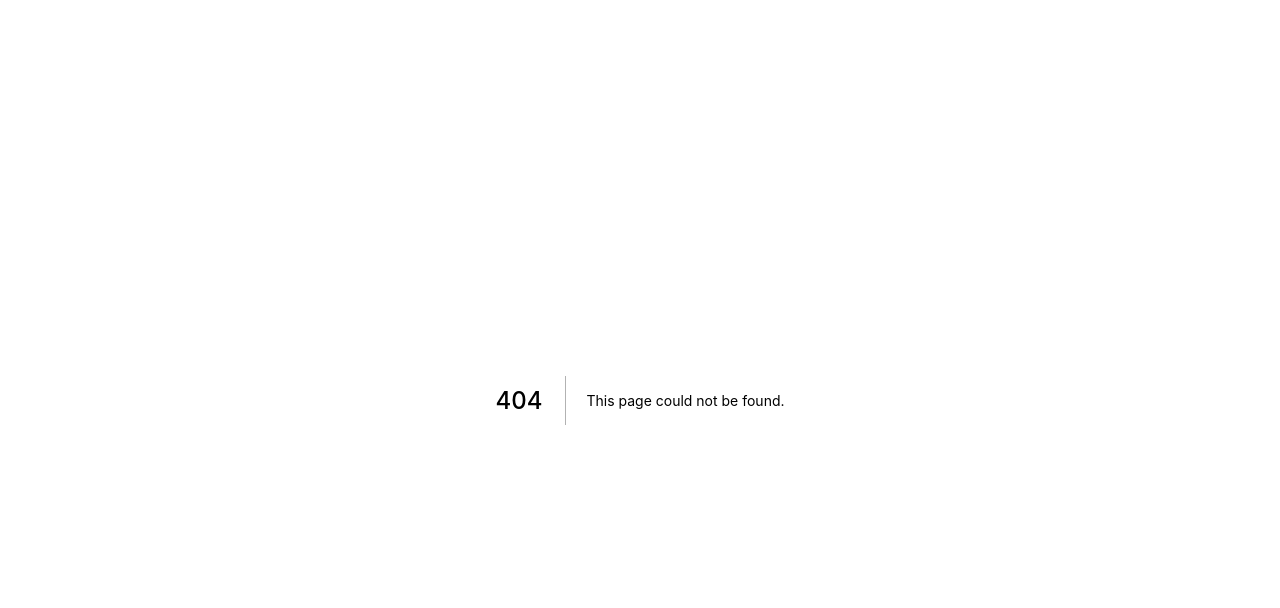
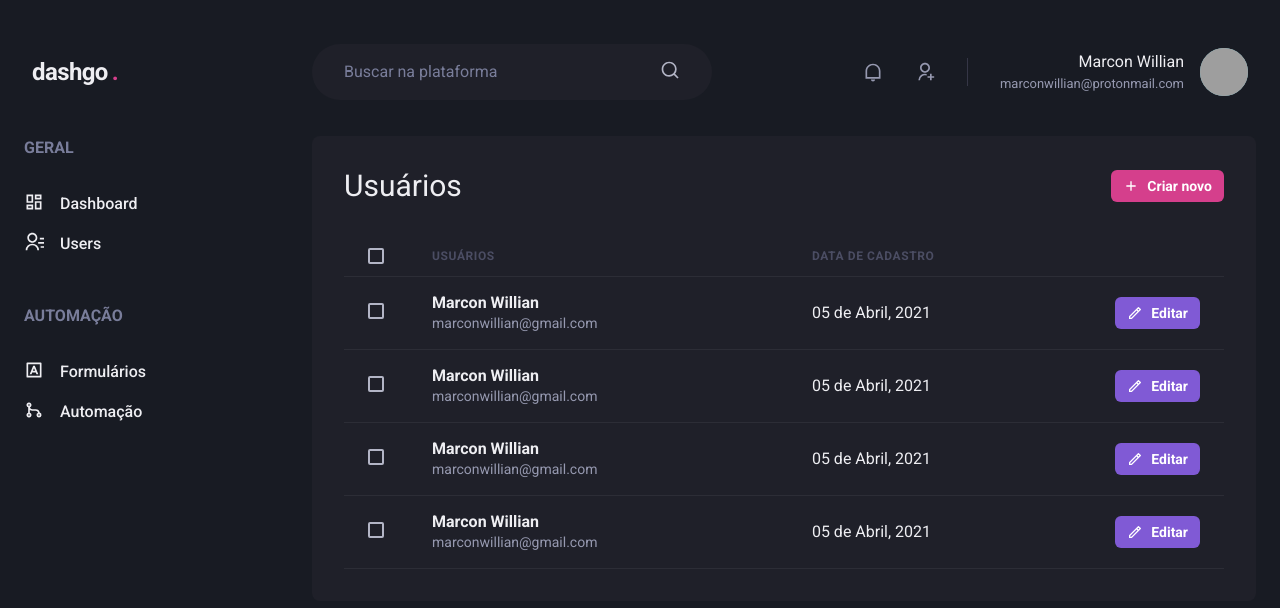
Before and after one commit to MarconWillian-Study/_ignite-dash-go, a Next.js app: page /users in a window 1280 px wide. Before the commit this address had no page. Shown: the top 608 px of the page. Built offline with nearby package versions, Linux system fonts and the light colour scheme; grey boxes are pictures that could not be loaded.

Commit message:
chore ✨:  Add sidebar and update base of Dashboard

```diff
--- a/package.json
+++ b/package.json
@@ -12,9 +12,11 @@
     "@chakra-ui/react": "^1.4.2",
     "@emotion/react": "^11.1.5",
     "@emotion/styled": "^11.1.5",
+    "apexcharts": "^3.26.0",
     "framer-motion": "^4.1.2",
     "next": "10.1.3",
     "react": "17.0.2",
+    "react-apexcharts": "^1.3.7",
     "react-dom": "17.0.2",
     "react-icons": "^4.2.0"
   },
--- /dev/null
+++ b/src/components/Sidebar.tsx
@@ -0,0 +1,38 @@
+import Icon from "@chakra-ui/icon";
+import { Box, Link, Stack, Text } from "@chakra-ui/layout";
+import { RiContactsLine, RiDashboardLine, RiGitMergeLine, RiInputMethodLine } from "react-icons/ri";
+
+export function Sidebar() {
+  return (
+    <Box as="aside" w="64" mr="8">
+      <Stack spacing="12" align="flex-start">
+        <Box>
+          <Text fontWeight="bold" color="gray.400">GERAL</Text>
+          <Stack spacing="4" mt="8" align="stretch">
+            <Link display="flex" align="center">
+              <Icon as={RiDashboardLine} fontSize="20"/>
+              <Text ml="4" fontWeight="medium">Dashboard</Text>
+            </Link>
+            <Link display="flex" align="center">
+              <Icon as={RiContactsLine} fontSize="20"/>
+              <Text ml="4" fontWeight="medium">Users</Text>
+            </Link>
+          </Stack>
+        </Box>
+        <Box>
+          <Text fontWeight="bold" color="gray.400">AUTOMAÇÃO</Text>
+          <Stack spacing="4" mt="8" align="stretch">
+            <Link display="flex" align="center">
+              <Icon as={RiInputMethodLine} fontSize="20"/>
+              <Text ml="4" fontWeight="medium">Formulários</Text>
+            </Link>
+            <Link display="flex" align="center">
+              <Icon as={RiGitMergeLine} fontSize="20"/>
+              <Text ml="4" fontWeight="medium">Automação</Text>
+            </Link>
+          </Stack>
+        </Box>
+      </Stack>
+    </Box>
+  )
+}
--- /dev/null
+++ b/src/pages/users/index.tsx
@@ -0,0 +1,151 @@
+import { Button } from "@chakra-ui/button";
+import { Checkbox } from "@chakra-ui/checkbox";
+import Icon from "@chakra-ui/icon";
+import { Box, Flex, Heading, Text } from "@chakra-ui/layout";
+import { Table, Tbody, Td, Th, Thead, Tr } from "@chakra-ui/table";
+import { RiAddLine, RiPencilLine } from "react-icons/ri";
+import { Header } from "../../components/Header";
+import { Sidebar } from "../../components/Sidebar";
+
+export default function UserList() {
+  return (
+    <Box>
+      <Header />
+
+      <Flex w="100%" my="6" maxWidth={1480} mx="auto" px="6">
+        <Sidebar />
+
+        <Box flex="1" borderRadius={8} bg="gray.800" p="8">
+          <Flex mb="8" justify="space-between" align="center">
+            <Heading size="lg" fontWeight="normal">Usuários</Heading>
+
+            <Button
+              as="a"
+              size="sm"
+              fontSize="sm"
+              colorScheme="pink"
+              leftIcon={<Icon fontSize="16" as={RiAddLine} />}
+            >
+              Criar novo
+            </Button>
+          </Flex>
+
+          <Table colorScheme="whiteAlpha">
+            <Thead>
+              <Tr>
+                <Th px="6" color="gray.300" width="8">
+                  <Checkbox colorScheme="pink"/>
+                </Th>
+                <Th>Usuários</Th>
+                <Th>Data de cadastro</Th>
+                <Th width="8"></Th>
+              </Tr>
+            </Thead>
+            <Tbody>
+              <Tr>
+                <Td px="6">
+                  <Checkbox colorScheme="pink"/>
+                </Td>
+                <Td>
+                  <Box>
+                    <Text fontWeight="bold">Marcon Willian</Text>
+                    <Text fontSize="sm" color="gray.300">marconwillian@gmail.com</Text>
+                  </Box>
+                </Td>
+                <Td>
+                  05 de Abril, 2021
+                </Td>
+                <Td>
+                  <Button
+                    as="a"
+                    size="sm"
+                    fontSize="sm"
+                    colorScheme="purple"
+                    leftIcon={<Icon fontSize="16" as={RiPencilLine} />}
+                  >
+                    Editar
+                  </Button>
+                </Td>
+              </Tr>
+              <Tr>
+                <Td px="6">
+                  <Checkbox colorScheme="pink"/>
+                </Td>
+                <Td>
+                  <Box>
+                    <Text fontWeight="bold">Marcon Willian</Text>
+                    <Text fontSize="sm" color="gray.300">marconwillian@gmail.com</Text>
+                  </Box>
+                </Td>
+                <Td>
+                  05 de Abril, 2021
+                </Td>
+                <Td>
+                  <Button
+                    as="a"
+                    size="sm"
+                    fontSize="sm"
+                    colorScheme="purple"
+                    leftIcon={<Icon fontSize="16" as={RiPencilLine} />}
+                  >
+                    Editar
+                  </Button>
+                </Td>
+              </Tr>
+              <Tr>
+                <Td px="6">
+                  <Checkbox colorScheme="pink"/>
+                </Td>
+                <Td>
+                  <Box>
+                    <Text fontWeight="bold">Marcon Willian</Text>
+                    <Text fontSize="sm" color="gray.300">marconwillian@gmail.com</Text>
+                  </Box>
+                </Td>
+                <Td>
+                  05 de Abril, 2021
+                </Td>
+                <Td>
+                  <Button
+                    as="a"
+                    size="sm"
+                    fontSize="sm"
+                    colorScheme="purple"
+                    leftIcon={<Icon fontSize="16" as={RiPencilLine} />}
+                  >
+                    Editar
+                  </Button>
+                </Td>
+              </Tr>
+              <Tr>
+                <Td px="6">
+                  <Checkbox colorScheme="pink"/>
+                </Td>
+                <Td>
+                  <Box>
+                    <Text fontWeight="bold">Marcon Willian</Text>
+                    <Text fontSize="sm" color="gray.300">marconwillian@gmail.com</Text>
+                  </Box>
+                </Td>
+                <Td>
+                  05 de Abril, 2021
+                </Td>
+                <Td>
+                  <Button
+                    as="a"
+                    size="sm"
+                    fontSize="sm"
+                    colorScheme="purple"
+                    leftIcon={<Icon fontSize="16" as={RiPencilLine} />}
+                  >
+                    Editar
+                  </Button>
+                </Td>
+              </Tr>
+            </Tbody>
+          </Table>
+        </Box>
+      </Flex>
+    </Box>
+  )
+}
```
Also changed, not shown: src/pages/dashboard.tsx (+102 -1 lines), 1 other file (tests, documents, lock files or other folders).
